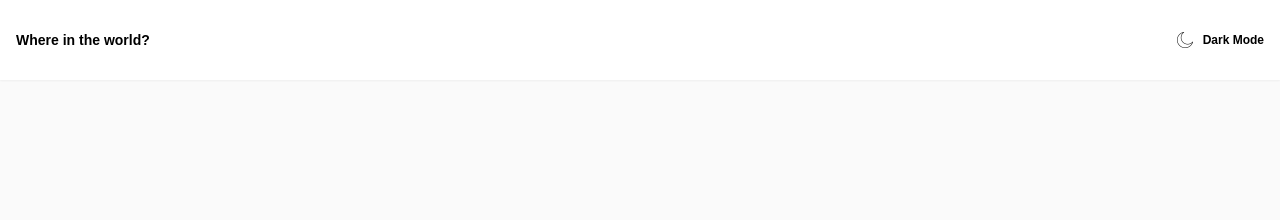
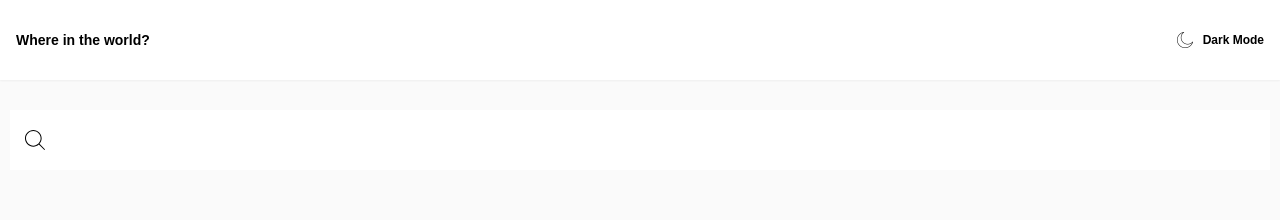
Before and after one commit to achiewe/rest-countries-api-with-color-theme-switcher, a React (Vite) app: page / in a window 1280 px wide. Shown: the top 220 px of the page. Built offline with nearby package versions, Linux system fonts and the light colour scheme.

Commit message:
import search svg in the SearhcInput and also add padding left and right in the home component

```diff
--- a/src/components/Home/SearchInput.tsx
+++ b/src/components/Home/SearchInput.tsx
@@ -1,3 +1,28 @@
 export default function SearchInput() {
-  return <div className="w-full flex flex-row items-center gap-[30px]"></div>;
+  return (
+    <div className="w-full flex flex-row items-center gap-[30px] bg-[#ffffff] pl-[15px] py-[20px]">
+      <svg
+        fill="#000000"
+        height="20px"
+        width="20px"
+        version="1.1"
+        id="Capa_1"
+        xmlns="http://www.w3.org/2000/svg"
+        xmlnsXlink="http://www.w3.org/1999/xlink"
+        viewBox="0 0 488.4 488.4"
+        xmlSpace="preserve"
+      >
+        <g>
+          <g>
+            <path
+              d="M0,203.25c0,112.1,91.2,203.2,203.2,203.2c51.6,0,98.8-19.4,134.7-51.2l129.5,129.5c2.4,2.4,5.5,3.6,8.7,3.6
+			s6.3-1.2,8.7-3.6c4.8-4.8,4.8-12.5,0-17.3l-129.6-129.5c31.8-35.9,51.2-83,51.2-134.7c0-112.1-91.2-203.2-203.2-203.2
+			S0,91.15,0,203.25z M381.9,203.25c0,98.5-80.2,178.7-178.7,178.7s-178.7-80.2-178.7-178.7s80.2-178.7,178.7-178.7
+			S381.9,104.65,381.9,203.25z"
+            />
+          </g>
+        </g>
+      </svg>
+    </div>
+  );
 }
--- a/src/pages/Home.tsx
+++ b/src/pages/Home.tsx
@@ -2,7 +2,7 @@ import SearchInput from "../components/Home/SearchInput";
 
 export default function Home() {
   return (
-    <div className="w-full flex flex-col items-center gap-[30px]">
+    <div className="w-full flex flex-col items-center gap-[30px] px-[10px]">
       <SearchInput />
     </div>
   );
```
Also changed, not shown: public/assets/search.svg (added).
